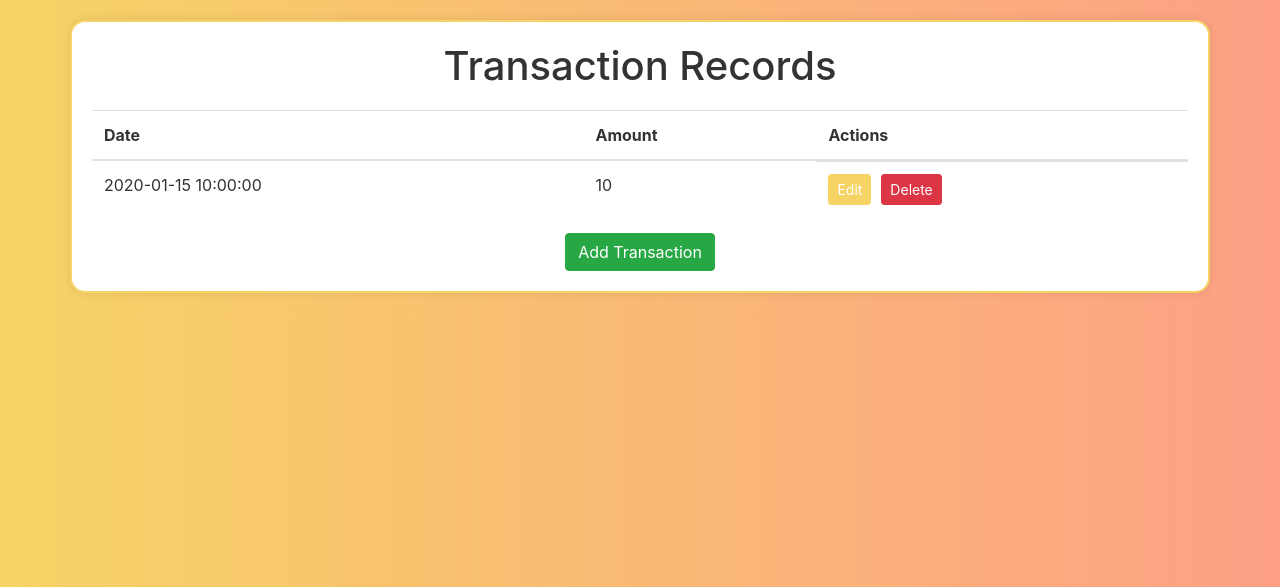
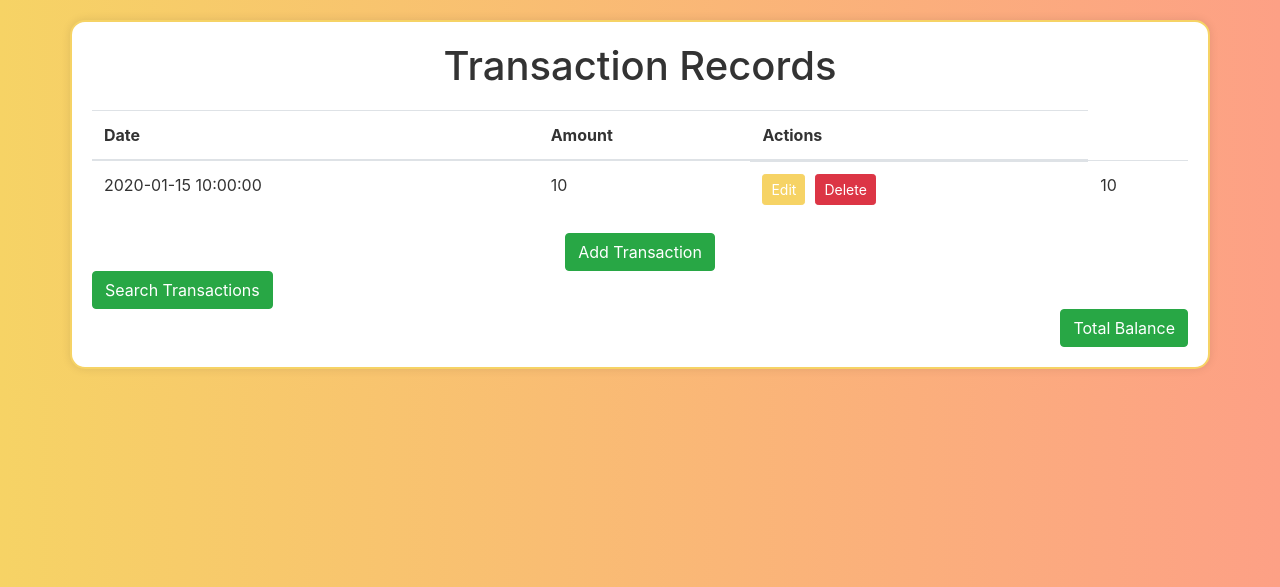
Before and after one commit to idarapatrick/Flask-CRUD-Application, a Flask app: template templates/transactions.html in a window 1280 px wide. Shown: the top 587 px of the page. Run offline with Flask 3, Linux system fonts and the light colour scheme; the template is opened without the code that fills it: most values are stand-ins (such as "Sample title", 1, 10 or a date in 2020); some libraries are stand-ins or nearby versions.

Commit message:
Added search & total transactions

```diff
--- a/app.py
+++ b/app.py
@@ -81,7 +81,28 @@ def delete_transaction(transaction_id):
     transactions = [transaction for transaction in transactions if transaction["id"] != transaction_id]
     return redirect(url_for("get_transactions"))
 
+ #Search Operation
+@app.route("/search", methods=["GET", "POST"])
+def search_transactions():
+    if request.method == "POST":
+        min_amount = float(request.form["min_amount"])
+        max_amount = float(request.form["max_amount"])
 
+        filtered_transactions = [transaction for transaction in transactions if min_amount <= transaction["amount"] <= max_amount]
+        if not filtered_transactions:
+            return "No transactions were found"
+
+        return render_template("transactions.html", transactions = filtered_transactions)
+
+    # If it is a GET request
+    return render_template("search.html")
+
+
+# Total Balance Operation
+@app.route("/balance")
+def total_balance():
+    total = sum(transaction["amount"] for transaction in transactions)
+    return f"Total Balance: {total}"
 # Run the Flask app
 if __name__ == "__main__":
     app.run(debug=True)
--- a/templates/transactions.html
+++ b/templates/transactions.html
@@ -61,6 +61,7 @@
                         <a class="btn btn-sm btn-primary" href="{{ url_for('edit_transaction', transaction_id=transaction.id) }}">Edit</a>
                         <a class="btn btn-sm btn-danger" href="{{ url_for('delete_transaction', transaction_id=transaction.id) }}">Delete</a>
                     </td>
+                    <td> {{ transaction.total }}</td>
                 </tr>
                 {% endfor %}
             </tbody>
@@ -69,6 +70,12 @@
         <div class="d-flex justify-content-center">
             <a class="btn btn-success" href="{{ url_for('add_transaction') }}">Add Transaction</a>
         </div>
+        <div class="d-flex justify-content-start">
+            <a class="btn btn-success" href="{{ url_for('search_transactions') }}">Search Transactions</a>
+        </div>
+        <div class="d-flex justify-content-end">
+            <a class="btn btn-success" href="{{ url_for('total_balance') }}">Total Balance</a>
+        </div>
     </div>
 </body>
 </html>
```
